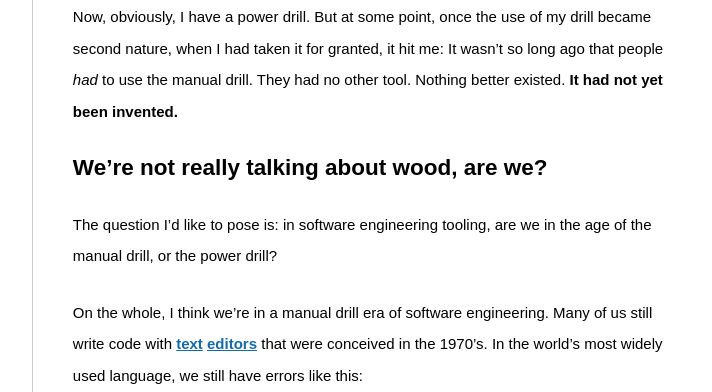
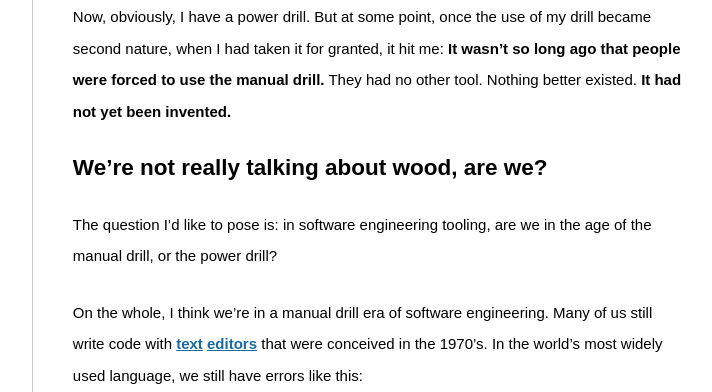
Before and after one commit to ajsharp/ajsharp.github.io, a Jekyll site: the page built from _posts/2013-02-16-a-brief-note-on-tools.md, in a window 1280 px wide and 900 px high, scrolled down 1141 px, cut to the strip 252-644 px from the top of the window. Shown: the whole strip, without its empty margins (301-1013 px from the left). Built offline with Jekyll 4.4.1, drawn with Linux system fonts in a browser that asks for light colours; comment, search, counter and statistics services are not loaded.

Commit message:
bold it up

```diff
--- a/_posts/2013-02-16-a-brief-note-on-tools.md
+++ b/_posts/2013-02-16-a-brief-note-on-tools.md
@@ -18,7 +18,7 @@ Now, drilling holes. Believe it or not, people did drill holes before power dril
 
 <img src="http://upload.wikimedia.org/wikipedia/commons/e/e1/Brace-manual-drill.jpg" width="80%" style="display: block; margin: 0 auto;"/>
 
-Now, obviously, I have a power drill. But at some point, once the use of my drill became second nature, when I had taken it for granted, it hit me: It wasn't so long ago that people *had* to use the manual drill. They had no other tool. Nothing better existed. **It had not yet been invented.**
+Now, obviously, I have a power drill. But at some point, once the use of my drill became second nature, when I had taken it for granted, it hit me: **It wasn't so long ago that people were forced to use the manual drill.** They had no other tool. Nothing better existed. **It had not yet been invented.**
 
 ## We're not really talking about wood, are we?
 
```
